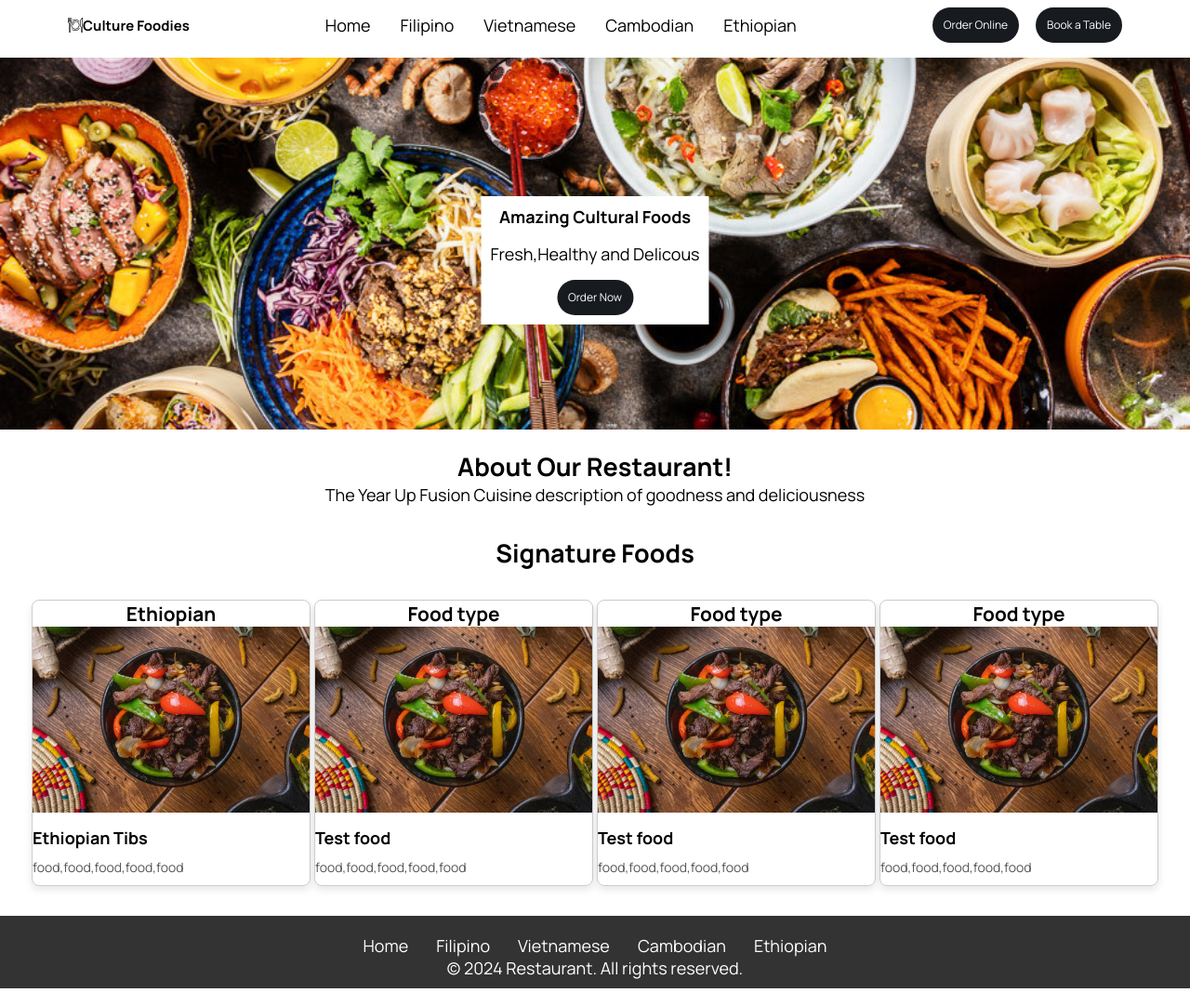
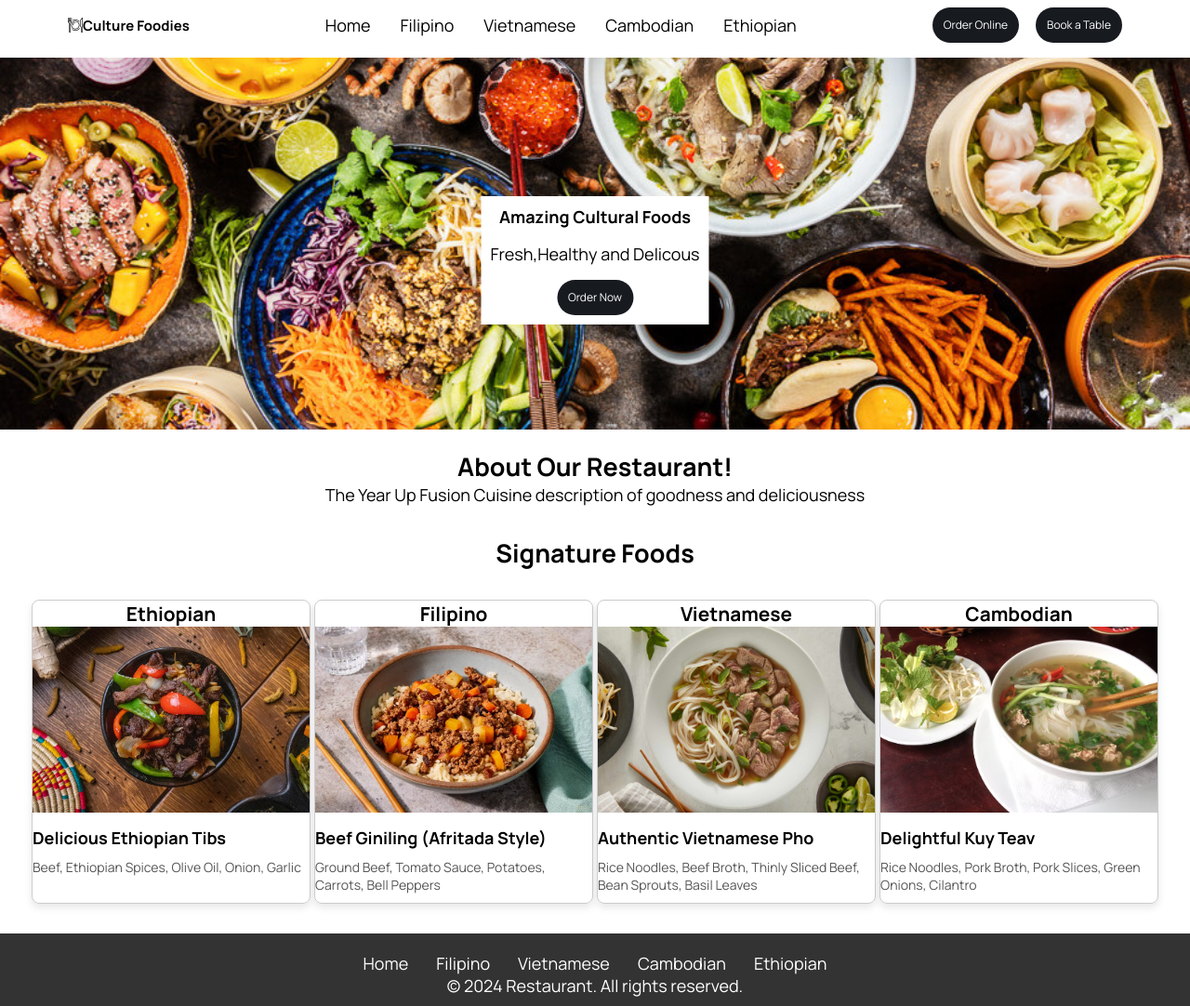
Before and after one commit to Callmejarod/Restaurant, a plain HTML site: page index.html in a window 1280 px wide. Shown: the whole page at 93% size. Drawn offline with Linux system fonts and the light colour scheme; a script that the page names is missing.

Commit message:
new changes

```diff
--- a/index.html
+++ b/index.html
@@ -46,26 +46,26 @@
           <div class="food-card">
             <p class="food-type">Ethiopian</p>
             <img class="food-img" src="images/ethiopian-tibs.jpg" alt="">
-            <p class="food-description">Ethiopian Tibs</p>
-            <p class="food-ingredients">food,food,food,food,food</p>
+            <p class="food-description">Delicious Ethiopian Tibs</p>
+            <p class="food-ingredients">Beef, Ethiopian Spices, Olive Oil, Onion, Garlic</p>
           </div>
           <div class="food-card">
-            <p class="food-type">Food type</p>
-            <img class="food-img" src="images/ethiopian-tibs.jpg" alt="">
-            <p class="food-description">Test food</p>
-            <p class="food-ingredients">food,food,food,food,food</p>
+            <p class="food-type">Filipino</p>
+            <img class="food-img" src="images/filipino.png" alt="">
+            <p class="food-description">Beef Giniling (Afritada Style)</p>
+            <p class="food-ingredients">Ground Beef, Tomato Sauce, Potatoes, Carrots, Bell Peppers</p>
           </div>
           <div class="food-card">
-            <p class="food-type">Food type</p>
-            <img class="food-img" src="images/ethiopian-tibs.jpg" alt="">
-            <p class="food-description">Test food</p>
-            <p class="food-ingredients">food,food,food,food,food</p>
+            <p class="food-type">Vietnamese</p>
+            <img class="food-img" src="images/vietnamese.jpg" alt="">
+            <p class="food-description">Authentic Vietnamese Pho</p>
+            <p class="food-ingredients">Rice Noodles, Beef Broth, Thinly Sliced Beef, Bean Sprouts, Basil Leaves</p>
           </div>
           <div class="food-card">
-            <p class="food-type">Food type</p>
-            <img class="food-img" src="images/ethiopian-tibs.jpg" alt="">
-            <p class="food-description">Test food</p>
-            <p class="food-ingredients">food,food,food,food,food</p>
+            <p class="food-type">Cambodian</p>
+            <img class="food-img" src="images/cambodian.avif" alt="">
+            <p class="food-description">Delightful Kuy Teav</p>
+            <p class="food-ingredients">Rice Noodles, Pork Broth, Pork Slices, Green Onions, Cilantro</p>
           </div>
           </div>
         </div>
```
